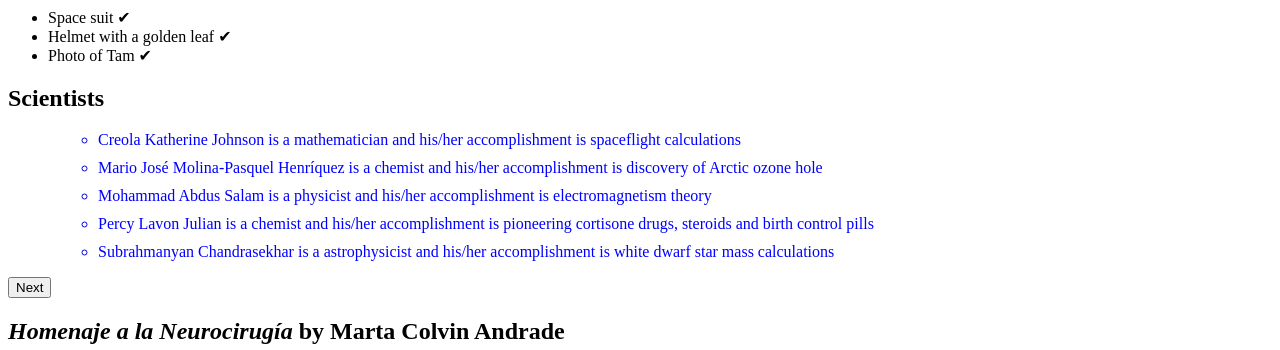
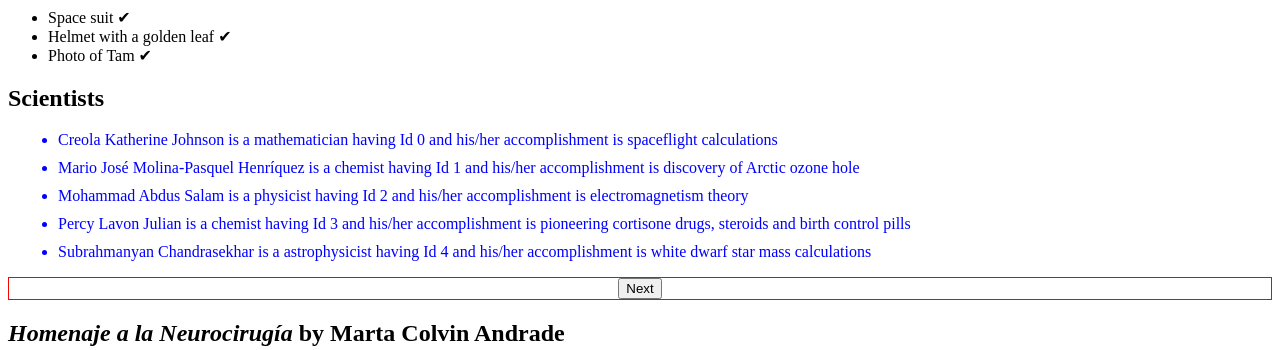
Before and after one commit to Asikni/react_basics, a React (Create React App) app: page / in a window 1280 px wide. Shown: the part 979-1329 px from the top of the page. Built offline with nearby package versions, Linux system fonts and the light colour scheme.

Commit message:
updated code

```diff
--- a/src/mapPeople.jsx
+++ b/src/mapPeople.jsx
@@ -1,13 +1,11 @@
 import { people } from "./data"; // for object and array
 
 export default function ListPeople({ style }) {
-  const listItems = people.map((person) => (
-    <ul>
-      <li key={person.id} style={{ ...style }}>
-        {person.name} is a {person.profession} and his/her accomplishment is{" "}
-        {person.accomplishment}
-      </li>
-    </ul>
+  const listItems = people.map((person, index) => (
+    <li key={index} style={{ ...style }}>
+      {person.name} is a {person.profession} having Id {person.id} and his/her
+      accomplishment is {person.accomplishment}
+    </li>
   ));
   return (
     <article>
--- a/src/sculpture.jsx
+++ b/src/sculpture.jsx
@@ -2,9 +2,10 @@ import { useState } from "react";
 import { sculptureList } from "./sculpturedata.js";
 
 export default function Sculpture() {
+
   const [index, setIndex] = useState(0);
   const [showMore, setShowMore] = useState(false);
-  const hasNext = index < sculptureList.length - 1;
+  const hasNext = index < sculptureList.length - 1; //true or false
 
   function handleNextClick() {
     if (hasNext) {
@@ -21,7 +22,16 @@ export default function Sculpture() {
   let sculpture = sculptureList[index];
   return (
     <>
-      <button onClick={handleNextClick}>Next</button>
+      <div
+        style={{
+          border: "1px solid red",
+          display: "flex",
+          flexDirection: "row",
+          justifyContent: "center",
+        }}
+      >
+        <button onClick={handleNextClick}>Next</button>
+      </div>
       <h2>
         <i>{sculpture.name} </i>
         by {sculpture.artist}
```
